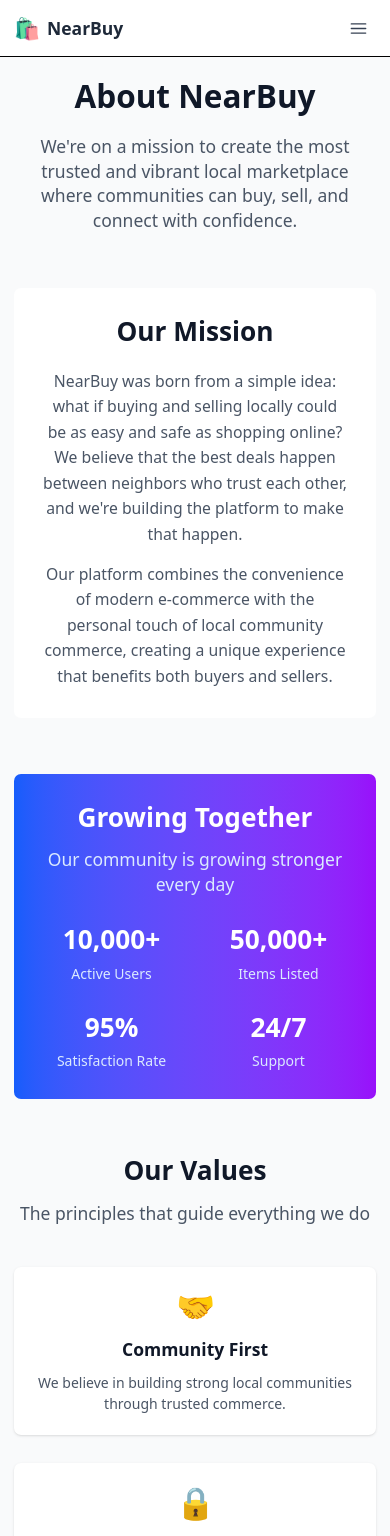
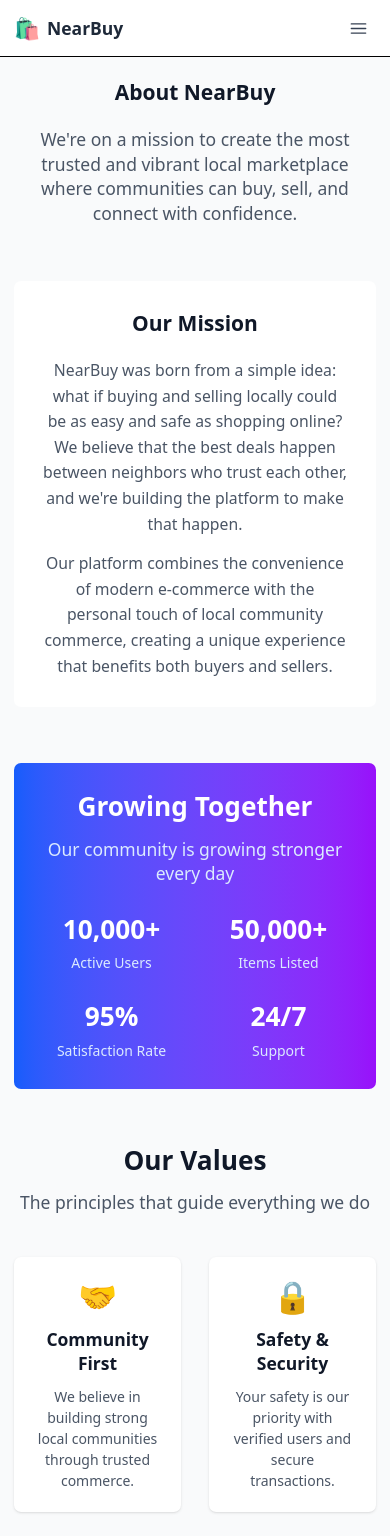
Before and after one commit to rashiddalii/nearbuy-client, a React (Vite) app: page /about in a window 390 px wide. Shown: the top 1536 px of the page. Built offline with nearby package versions, Linux system fonts and the light colour scheme; no server answers.

Commit message:
responsiveness done with more adition on about us and other pages and layout set

```diff
--- a/src/pages/About.jsx
+++ b/src/pages/About.jsx
@@ -57,7 +57,7 @@ const About = () => {
     <div className="space-y-16">
       {/* Hero Section */}
       <section className="text-center">
-        <h1 className="text-4xl md:text-5xl font-bold text-gray-900 mb-6">
+        <h1 className="lg:text-4xl text-2xl md:text-5xl font-bold text-gray-900 mb-6">
           About NearBuy
         </h1>
         <p className="text-xl text-gray-600 max-w-3xl mx-auto">
@@ -68,8 +68,8 @@ const About = () => {
 
       {/* Mission Section */}
       <section className="bg-white rounded-lg p-8">
-        <div className="max-w-4xl mx-auto text-center">
-          <h2 className="text-3xl font-bold text-gray-900 mb-6">Our Mission</h2>
+        <div className="max-w-5xl mx-auto text-center">
+          <h2 className="lg:text-3xl text-2xl font-bold text-gray-900 mb-6">Our Mission</h2>
           <p className="text-lg text-gray-600 leading-relaxed">
             NearBuy was born from a simple idea: what if buying and selling locally
             could be as easy and safe as shopping online? We believe that the best
@@ -110,7 +110,7 @@ const About = () => {
             The principles that guide everything we do
           </p>
         </div>
-        <div className="grid grid-cols-1 md:grid-cols-2 lg:grid-cols-4 gap-8">
+        <div className="grid grid-cols-2 md:grid-cols-2 lg:grid-cols-4 gap-8">
           {values.map((value, index) => (
             <div key={index} className="bg-white p-6 rounded-lg shadow-sm text-center">
               <div className="text-4xl mb-4">{value.icon}</div>
```
